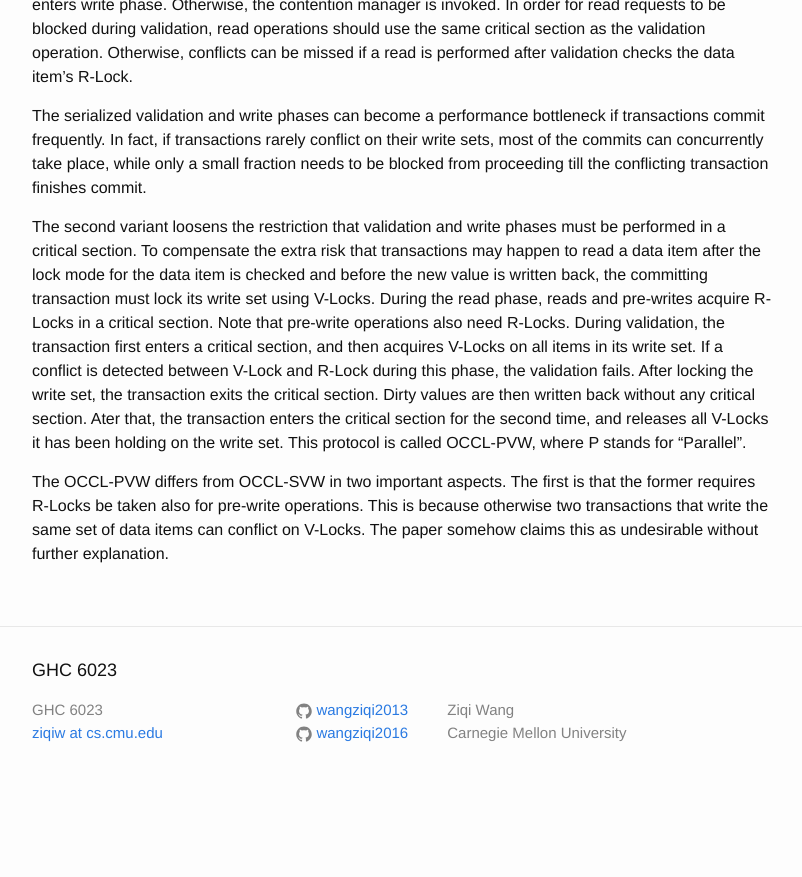
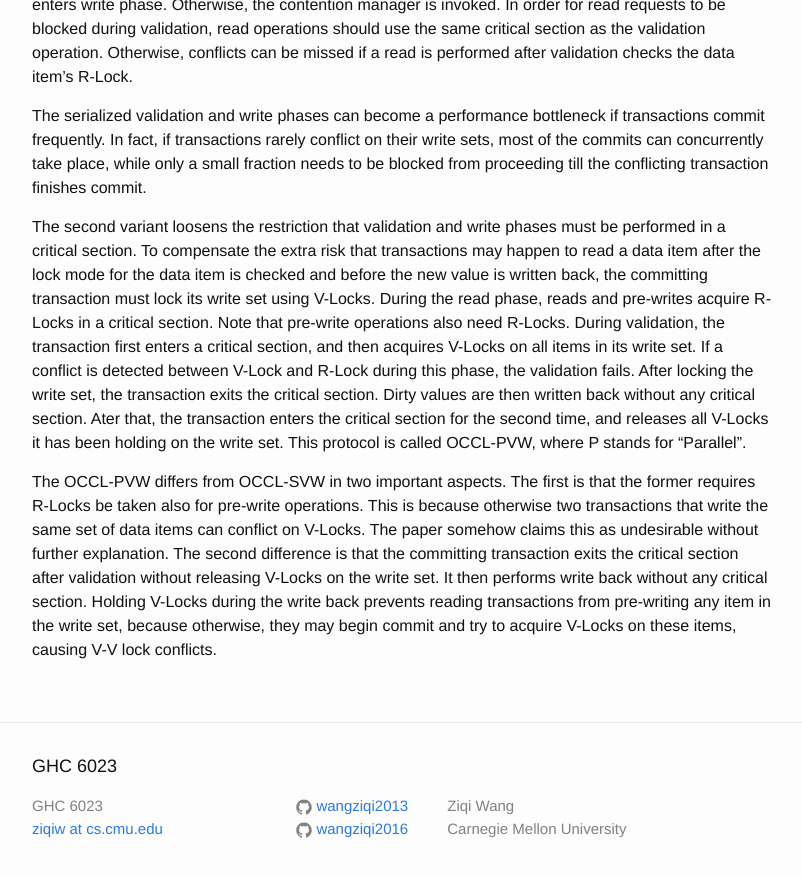
Before and after one commit to wangziqi2013/wangziqi2013.github.io, a Jekyll site: the page built from _posts/2018-04-09-Exp-Eval-of-Real-Time-OCC-Scheme.markdown, in a window 1280 px wide and 900 px high, scrolled down 1099 px. Shown: the top 877 px of the window, without its empty margins (238-1040 px from the left). Built offline with Jekyll 4.4.1, drawn with Linux system fonts in a browser that asks for light colours; before the commit the page ends 1903 px from its top, so only the background shows below that.

Commit message:
Finish the second difference

```diff
--- a/_posts/2018-04-09-Exp-Eval-of-Real-Time-OCC-Scheme.markdown
+++ b/_posts/2018-04-09-Exp-Eval-of-Real-Time-OCC-Scheme.markdown
@@ -57,4 +57,8 @@ and releases all V-Locks it has been holding on the write set. This protocol is
 
 The OCCL-PVW differs from OCCL-SVW in two important aspects. The first is that the former requires R-Locks be taken
 also for pre-write operations. This is because otherwise two transactions that write the same set of data items can
-conflict on V-Locks. The paper somehow claims this as undesirable without further explanation.
+conflict on V-Locks. The paper somehow claims this as undesirable without further explanation. The second difference
+is that the committing transaction exits the critical section after validation without releasing V-Locks on the write
+set. It then performs write back without any critical section. Holding V-Locks during the write back prevents reading
+transactions from pre-writing any item in the write set, because otherwise, they may begin commit and try to acquire
+V-Locks on these items, causing V-V lock conflicts.
```
